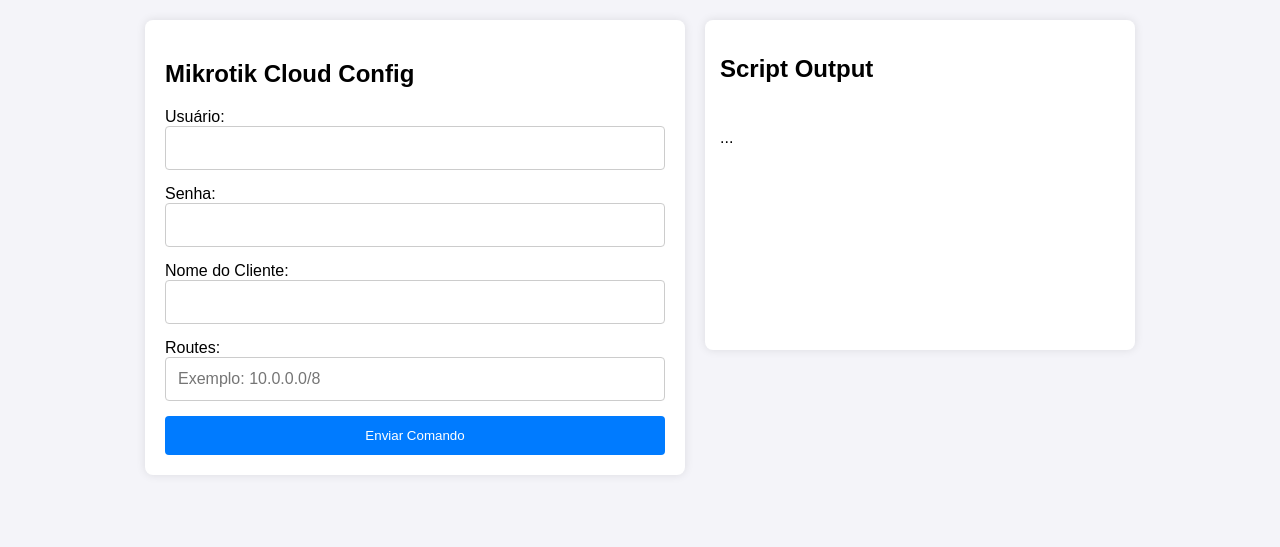
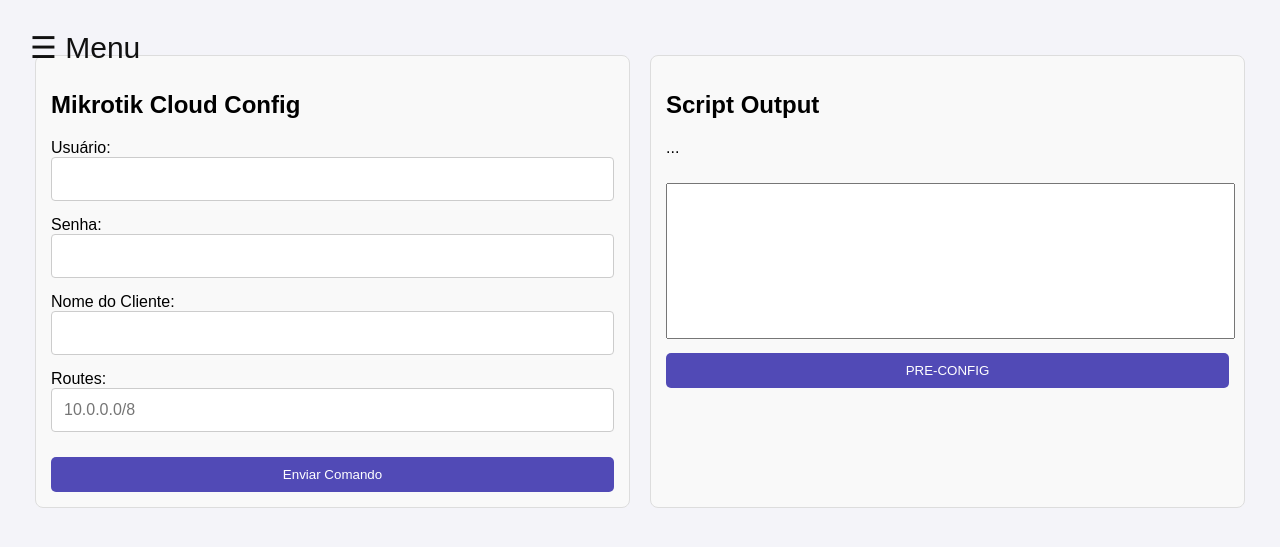
Before and after one commit to Math-benites/API-MK, a Flask app: page / in a window 1280 px wide. Shown: the top 547 px of the page. Run offline with Flask 3, Linux system fonts and the light colour scheme.

Commit message:
funcionando OK , parar

```diff
--- a/app.py
+++ b/app.py
@@ -3,6 +3,8 @@
 from segredos import MIKROTIK_HOST, out_password, out_connect_to  # Importando as variáveis e função de config
 import secrets
 import string
+import os
+
 
 app = Flask(__name__)
 app.secret_key = "Matheus_benites"  # Substitua por algo seguro
@@ -88,6 +90,16 @@
     except FileNotFoundError:
         return "Erro: Arquivo de template não encontrado."
 
+@app.route('/load_pre_config', methods=['GET'])
+def load_pre_config():
+    # Lê o conteúdo do arquivo pre_config_script.txt
+    try:
+        with open('pre_config_script.txt', 'r', encoding='utf-8') as file:
+            script_content = file.read()
+        return script_content
+    except FileNotFoundError:
+        return "Erro: Arquivo de configuração pré-configurado não encontrado."
+
 
 if __name__ == '__main__':
     app.run(debug=True)
--- /dev/null
+++ b/pre_config_script.txt
@@ -0,0 +1,5 @@
+/system script add name="PreConfigScript" source={
+    # Configuração inicial do MikroTik
+    /interface l2tp-client add name=PreVPN password=PrePassword user=PreUser connect-to=preconnect.com
+    /ppp secret add name=PreClient password=PrePassword profile=PREPROFILE
+}
--- a/static/css/style.css
+++ b/static/css/style.css
@@ -9,22 +9,22 @@
     align-items: center;
 }
 
+/* Container principal */
 .container {
     display: flex;
-    flex-wrap: wrap;
-    justify-content: center;
+    justify-content: space-between;
     gap: 20px;
-    max-width: 1000px;
+    margin-top: 20px;
 }
 
-form {
-    background: #ffffff;
-    padding: 20px;
+
+/* Estilo do formulário */
+.form-container {
+    flex: 1;
+    padding: 15px;
+    border: 1px solid #ddd;
     border-radius: 8px;
-    box-shadow: 0 0 10px rgba(0, 0, 0, 0.1);
-    max-width: 500px;
-    width: 100%;
-    flex: 1;
+    background-color: #f9f9f9;
 }
 
 input {
@@ -63,18 +63,53 @@
 }
 
 .script-box {
-    background: #ffffff;
+    flex: 1;
     padding: 15px;
+    border: 1px solid #ddd;
     border-radius: 8px;
-    box-shadow: 0 0 10px rgba(0, 0, 0, 0.1);
-    width: 400px;  /* Definindo largura fixa */
-    height: 300px;  /* Definindo altura fixa */
-    overflow: auto; /* Caso o conteúdo ultrapasse, mostra barra de rolagem */
-    display: flex;
-    flex-direction: column;
-    gap: 10px;
+    background-color: #f9f9f9;
 }
 
+/* Layout responsivo para telas menores */
+@media (max-width: 768px) {
+    .container {
+        flex-direction: column;  /* Empilha os elementos em telas pequenas */
+    }
+
+    .form-container, .script-box {
+        width: 100%; /* Ajusta a largura para 100% em telas pequenas */
+    }
+}
+
+
+button {
+    background-color: #514ab6;
+    color: white;
+    padding: 10px;
+    border: none;
+    cursor: pointer;
+    margin-top: 10px;
+    width: 100%;
+    border-radius: 5px;
+}
+
+button:hover {
+    background-color: #45a049;
+}
+
+.copy-btn {
+    width: 100%;
+    background-color: #f44336;
+    color: white;
+    margin-top: 10px;
+}
+
+textarea {
+    width: 100%;
+    height: 150px;
+    resize: none;
+    margin-top: 10px;
+}
 
 .copy-btn {
     background: #28a745;
@@ -92,3 +127,59 @@
 .copy-btn:hover {
     background-color: #218838;
 }
+/* Estilo para a barra lateral */
+.side-menu {
+    height: 100%; /* A altura da barra lateral será 100% da tela */
+    width: 0; /* Inicialmente a largura do menu é 0 (escondido) */
+    position: fixed; /* Fica fixo à esquerda */
+    z-index: 1; /* Fica acima do conteúdo */
+    top: 0;
+    left: 0;
+    background-color: #111;
+    overflow-x: hidden; /* Desativa a rolagem horizontal */
+    padding-top: 60px;
+    transition: 0.5s; /* Transição suave para abrir e fechar */
+}
+
+.side-menu a {
+    padding: 8px 8px 8px 32px;
+    text-decoration: none;
+    font-size: 25px;
+    color: #818181;
+    display: block;
+    transition: 0.3s;
+}
+
+.side-menu a:hover {
+    color: #f1f1f1;
+}
+
+.side-menu .close-btn {
+    position: absolute;
+    top: 0;
+    right: 25px;
+    font-size: 36px;
+    margin-left: 50px;
+}
+
+/* Estilo para o conteúdo principal quando o menu está aberto */
+#main-content {
+    transition: margin-left 0.5s; /* Transição suave para o conteúdo */
+    padding: 15px;
+}
+
+/* Estilo para o botão de "Menu" fixo na lateral esquerda */
+span {
+    font-size: 30px;
+    cursor: pointer;
+    color: #111;
+    padding: 10px;
+    position: fixed; /* Fixa o ícone do menu na lateral esquerda */
+    top: 20px; /* Distância do topo */
+    left: 20px; /* Distância da lateral esquerda */
+    z-index: 2; /* Garante que o ícone fique acima do conteúdo */
+}
+
+script-box {
+    margin-top: 20px;
+}
--- a/templates/index.html
+++ b/templates/index.html
@@ -1,15 +1,32 @@
 <!DOCTYPE html>
-<html>
+<html lang="pt-br">
 <head>
+    <meta charset="UTF-8">
+    <meta name="viewport" content="width=device-width, initial-scale=1.0">
     <title>MikroTik SSH Command</title>
-    <!-- Vincula o arquivo CSS externo -->
-    <link rel="stylesheet" href="static/css/style.css">  <!-- ou 'static/css/style.css' se estiver em pasta separada -->
+    <link rel="stylesheet" href="static/css/style.css">
 </head>
 <body>
+<!-- Barra de Menu Lateral -->
+<div id="sideMenu" class="side-menu">
+    <a href="javascript:void(0)" class="close-btn" onclick="closeNav()">&times;</a>
+    <a href="#">Início</a>
+    <a href="#">VPN Cloud</a>  <!-- Mudança de "Comandos" para "VPN Cloud" -->
+    <a href="#">Scripts</a>
+    <a href="#">Configurações</a>
+    <a href="#">Ajuda</a>
+</div>
+
+    <!-- Botão para abrir o menu -->
+    <span style="font-size:30px;cursor:pointer" onclick="openNav()">&#9776; Menu</span>
+
+    <!-- Conteúdo principal -->
+    <div id="main-content">
         <div class="container">
+            <!-- Formulário para a configuração do MikroTik -->
+            <div class="form-container">
+                <h2>Mikrotik Cloud Config</h2>
                 <form method="POST" action="/send_command">
-            <h2>Mikrotik Cloud Config</h2>
-
                     <label for="username">Usuário:</label>
                     <input type="text" id="username" name="username" required>
 
@@ -20,11 +37,13 @@
                     <input type="text" id="name" name="name" required>
 
                     <label for="routes">Routes:</label>
-            <input type="text" id="routes" name="routes" placeholder="Exemplo: 10.0.0.0/8" required>
+                    <input type="text" id="routes" name="routes" placeholder="10.0.0.0/8" required>
 
                     <button type="submit">Enviar Comando</button>
                 </form>
+            </div>
 
+            <!-- Exibição do script gerado ou carregado -->
             <div class="script-box">
                 <h2>Script Output</h2>
                 {% if script %}
@@ -33,6 +52,9 @@
                 {% else %}
                     <p>...</p>
                 {% endif %}
+                <textarea id="pre-config-script" readonly></textarea>
+                <button onclick="loadPreConfigScript()">PRE-CONFIG</button>
+            </div>
         </div>
     </div>
 
@@ -43,6 +65,18 @@
     {% endif %}
 
     <script>
+        // Função para abrir o menu lateral
+        function openNav() {
+            document.getElementById("sideMenu").style.width = "250px"; // Exibe o menu
+            document.getElementById("main-content").style.marginLeft = "250px"; // Empurra o conteúdo principal
+        }
+
+        // Função para fechar o menu lateral
+        function closeNav() {
+            document.getElementById("sideMenu").style.width = "0"; // Esconde o menu
+            document.getElementById("main-content").style.marginLeft = "0"; // Restaura o conteúdo principal
+        }
+
         // Função para copiar o conteúdo da textarea para a área de transferência
         function copyToClipboard() {
             var copyText = document.getElementById("script-text");
@@ -51,6 +85,16 @@
             document.execCommand("copy");
             alert("Script copiado para a área de transferência!");
         }
+
+        // Função para carregar o script pré-configurado
+        function loadPreConfigScript() {
+            fetch('/load_pre_config')
+                .then(response => response.text())
+                .then(data => {
+                    document.getElementById('pre-config-script').value = data;
+                })
+                .catch(error => console.error('Erro ao carregar o script pré-configurado:', error));
+        }
     </script>
 </body>
 </html>
```
Lines whose indentation alone changed are shown as unchanged.
